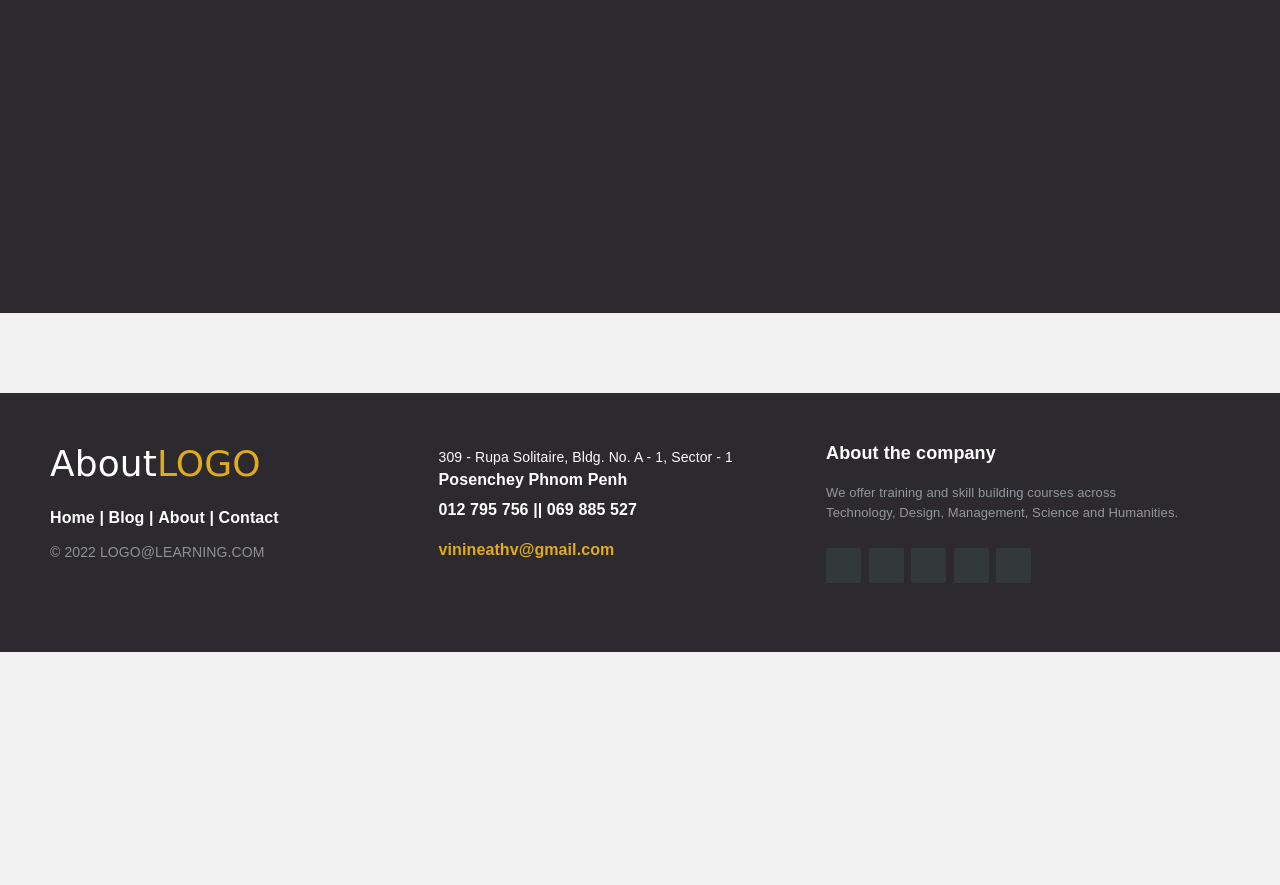
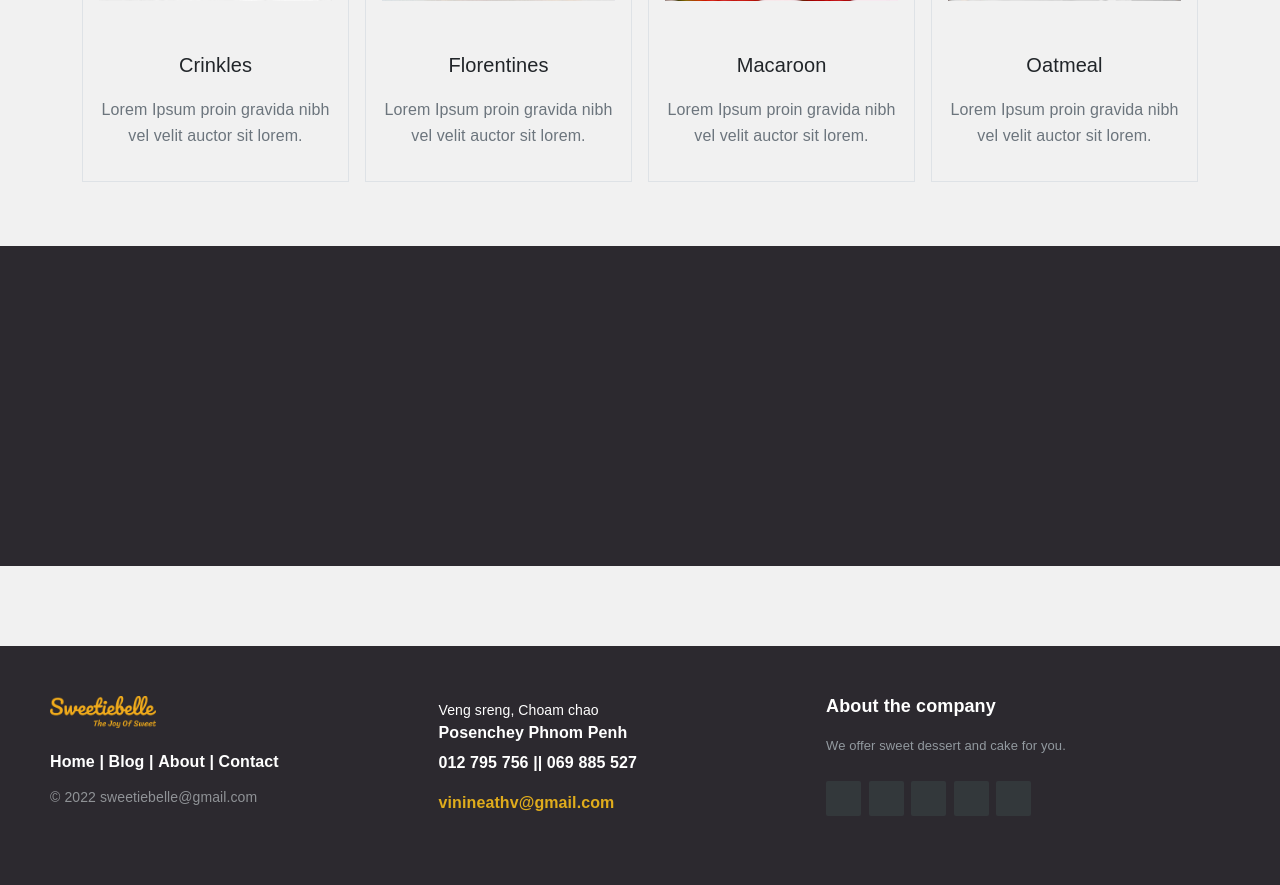
Before and after one commit to VuthVinineath/sweetiebelle, a Django app: template cake_shop/templates/home/home.html in a window 1280 px wide; the page is wider, and only the part inside the window is pictured. Shown: the part 1243-2128 px from the top of that part. Before the commit the page ends 1895 px from the top of that part, so only its background shows below. Run offline with Django 3.2, Linux system fonts and the light colour scheme; the template is opened without the code that fills it, so the values that code supplies are empty.

Commit message:
update image and logo

```diff
--- a/cake_shop/templates/home/home.html
+++ b/cake_shop/templates/home/home.html
@@ -1,4 +1,5 @@
 {% extends '../index.html' %}
+{% load static %}
 <link href="https://cdn.jsdelivr.net/npm/bootstrap@5.2.1/dist/css/bootstrap.min.css" rel="stylesheet">
 {% block title %} Home {% endblock title %}
 {% block content %}
@@ -10,29 +11,29 @@
           <div class="row g-3" style="margin-top: 20px;">
             <div class="col-xs-12 col-sm-6 col-md-3">
               <div class="p-3 border text-center">
-                <img src="/images/dessert.jfif" alt="dessert1">
+                <img width="100%" src="{% static 'image/crinkles.jpg' %}" alt="crinkles">
                 <p  class="fs-5 fw-normal mt-5">Crinkles</p>
                 <p class="fs-6 fw-normal text-muted">Lorem Ipsum proin gravida nibh vel velit auctor sit lorem.</p>
               </div>
             </div>
             <div class="col-xs-12 col-sm-6 col-md-3 ">
               <div class="p-3 border text-center">
-                <img src="/images/dessert.jfif" alt="dessert1">
+                <img width="100%" src="{% static 'image/Florentines.jpg' %}" alt="Florentines">
                 <p  class="fs-5 fw-normal mt-5">Florentines</p>
                 <p class="fs-6 fw-normal text-muted">Lorem Ipsum proin gravida nibh vel velit auctor sit lorem.</p>
               </div>
             </div>
             <div class="col-xs-12 col-sm-6 col-md-3">
               <div class="p-3 border text-center">
-                <img src="/images/dessert.jfif" alt="dessert1">
-                <p  class="fs-5 fw-normal mt-5">Angeletti</p>
+                <img width="100%" src="{% static 'image/macaroon_pink.jpg' %}" alt="macaroon_pink">
+                <p  class="fs-5 fw-normal mt-5">Macaroon</p>
                 <p class="fs-6 fw-normal text-muted">Lorem Ipsum proin gravida nibh vel velit auctor sit lorem.</p>
               </div>
             </div>
             <div class="col-xs-12 col-sm-6 col-md-3">
               <div class="p-3 border text-center">
-                <img src="/images/dessert.jfif" alt="dessert1">
-                <p  class="fs-5 fw-normal mt-5">Macaroons</p>
+                <img width="100%" src="{% static 'image/oatmeal.jpg' %}" alt="oatmeal">
+                <p  class="fs-5 fw-normal mt-5">Oatmeal</p>
                 <p class="fs-6 fw-normal text-muted">Lorem Ipsum proin gravida nibh vel velit auctor sit lorem.</p>
               </div>
             </div>
--- a/cake_shop/templates/index.html
+++ b/cake_shop/templates/index.html
@@ -18,7 +18,7 @@
         <div class="nav_header">
           <nav class="navbar navbar-expand-lg indigo-800">
             <div class="container-fluid">
-              <a class="navbar-brand" href="#">LOGO</a>
+              <a class="navbar-brand" href="#"><img alt="logo" width="15%" src="{% static 'image/logo2_black.png' %}"></a>
               <button class="navbar-toggler" type="button" data-bs-toggle="collapse" data-bs-target="#navbarNav" aria-controls="navbarNav" aria-expanded="false" aria-label="Toggle navigation">
                 <span class="navbar-toggler-icon"></span>
               </button>
@@ -44,7 +44,7 @@
 
         <div class="footer-left">
             <!-- <img src="img/logo.png"> -->
-          <h3>About<span>LOGO</span></h3>
+          <img alt="logo" width="30%" src="{% static 'image/logo2.png' %}">
 
           <p class="footer-links">
             <a href="#">Home</a>
@@ -56,14 +56,14 @@
             <a href="#">Contact</a>
           </p>
 
-          <p class="footer-company-name">© 2022 LOGO@LEARNING.COM </p>
+          <p class="footer-company-name">© 2022 sweetiebelle@gmail.com </p>
         </div>
 
         <div class="footer-center">
           <div>
             <i class="fa fa-map-marker"></i>
-              <p><span>309 - Rupa Solitaire,
-               Bldg. No. A - 1, Sector - 1</span>
+              <p><span>Veng sreng,
+               Choam chao</span>
               Posenchey Phnom Penh</p>
           </div>
 
@@ -79,7 +79,7 @@
         <div class="footer-right">
           <p class="footer-company-about">
             <span>About the company</span>
-            We offer training and skill building courses across Technology, Design, Management, Science and Humanities.</p>
+            We offer sweet dessert and cake for you.</p>
           <div class="footer-icons">
             <a href="#"><i class="fa fa-facebook"></i></a>
             <a href="#"><i class="fa fa-twitter"></i></a>
--- a/static/css/main.css
+++ b/static/css/main.css
@@ -12,14 +12,15 @@ body{
     background-color:pink;
 }
 .nav_header{
-    /* background-image: url("../images/dessert.jfif"); */
-    min-height: 30pc;
+    background-image: url("../image/background5.jpg");
+    min-height: 50pc;
     border-bottom: 1px solid #ddd;
     height: auto;
     background-position: center;
     background-repeat: no-repeat;
     background-size: cover;
     position: relative;
+	padding-left: 10px;
 }
 .active{
     border-bottom: 1px solid #35393d;
```
Also changed, not shown: static/image/Florentines.jpg (added), static/image/background.jpg (added), static/image/background4.jpg (added), static/image/background5.jpg (added), static/image/crinkles.jpg (added), static/image/logo2.png (added), static/image/logo2_black.png (added), static/image/macaroon_pink.jpg (added), static/image/oatmeal.jpg (added).
